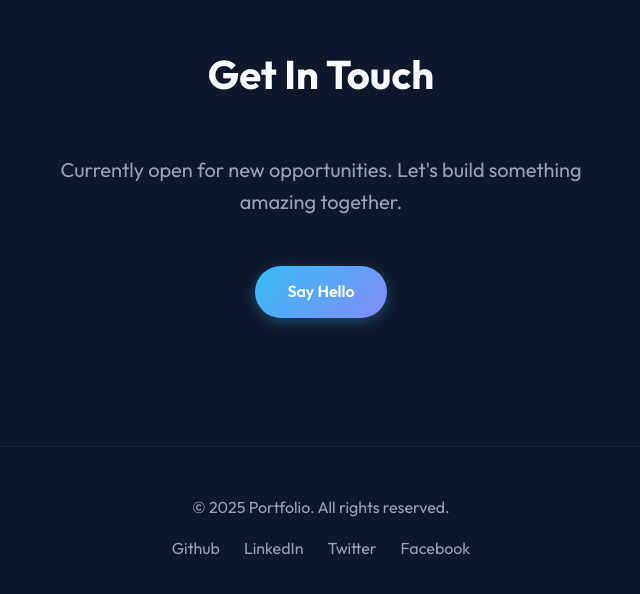
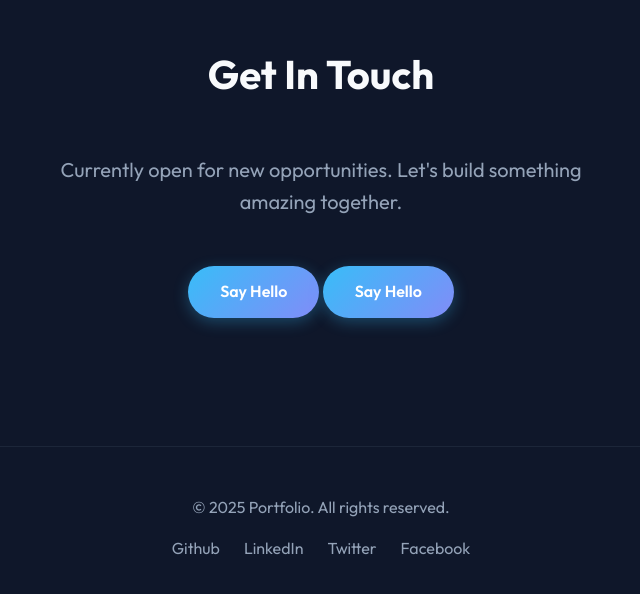
Before and after one commit to Markyyy69/my-portfolio, a plain HTML site: page index.html in a window 1280 px wide. Shown: the part 2337-2931 px from the top of the page, without its empty margins (319-959 px from the left). Drawn offline with Linux system fonts and the light colour scheme.

Commit message:
Update index.html

```diff
--- a/index.html
+++ b/index.html
@@ -108,6 +108,7 @@
                     <p class="contact-text">Currently open for new opportunities. Let's build something amazing
                         together.</p>
                     <a href="markjamestan57@gmail.com" class="btn primary big-btn">Say Hello</a>
+                    <a href="mailto:markjamestan57@gmail.com" class="btn primary big-btn">Say Hello</a>
 
                 </div>
 
```
